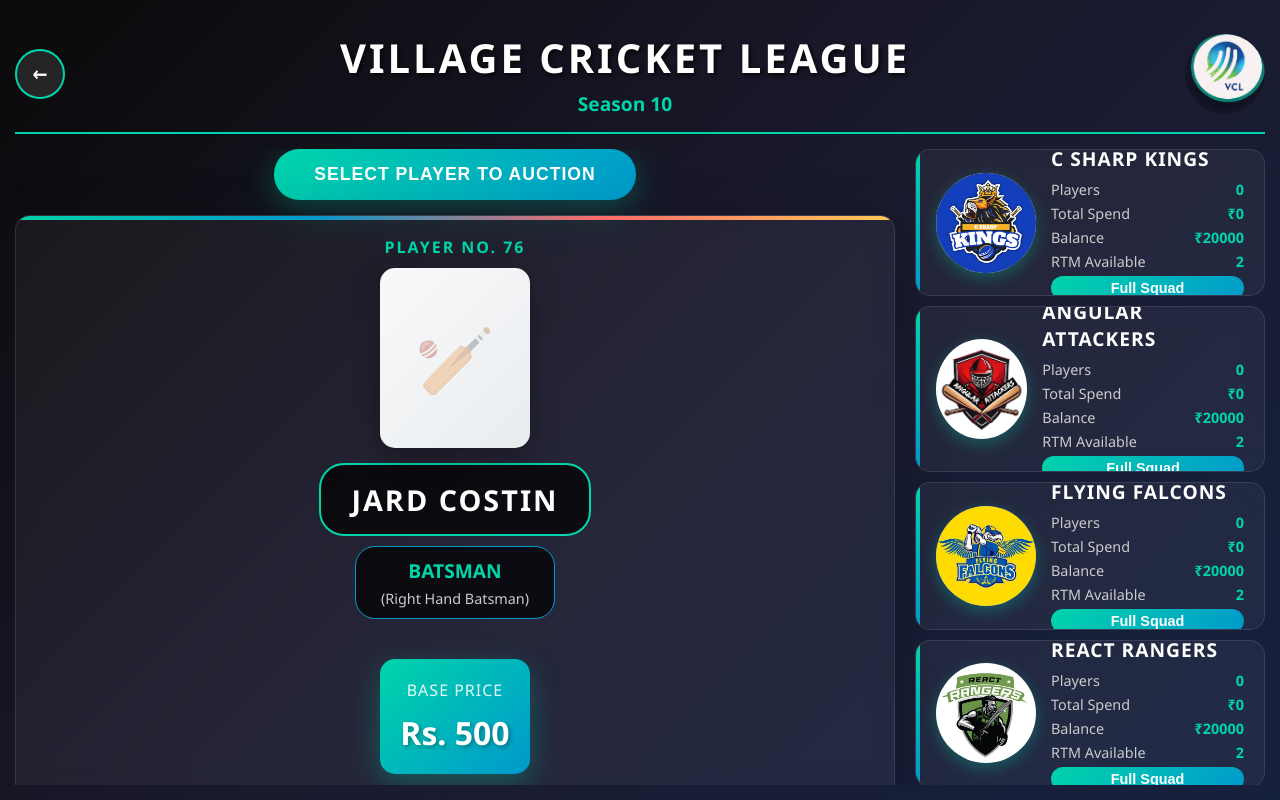
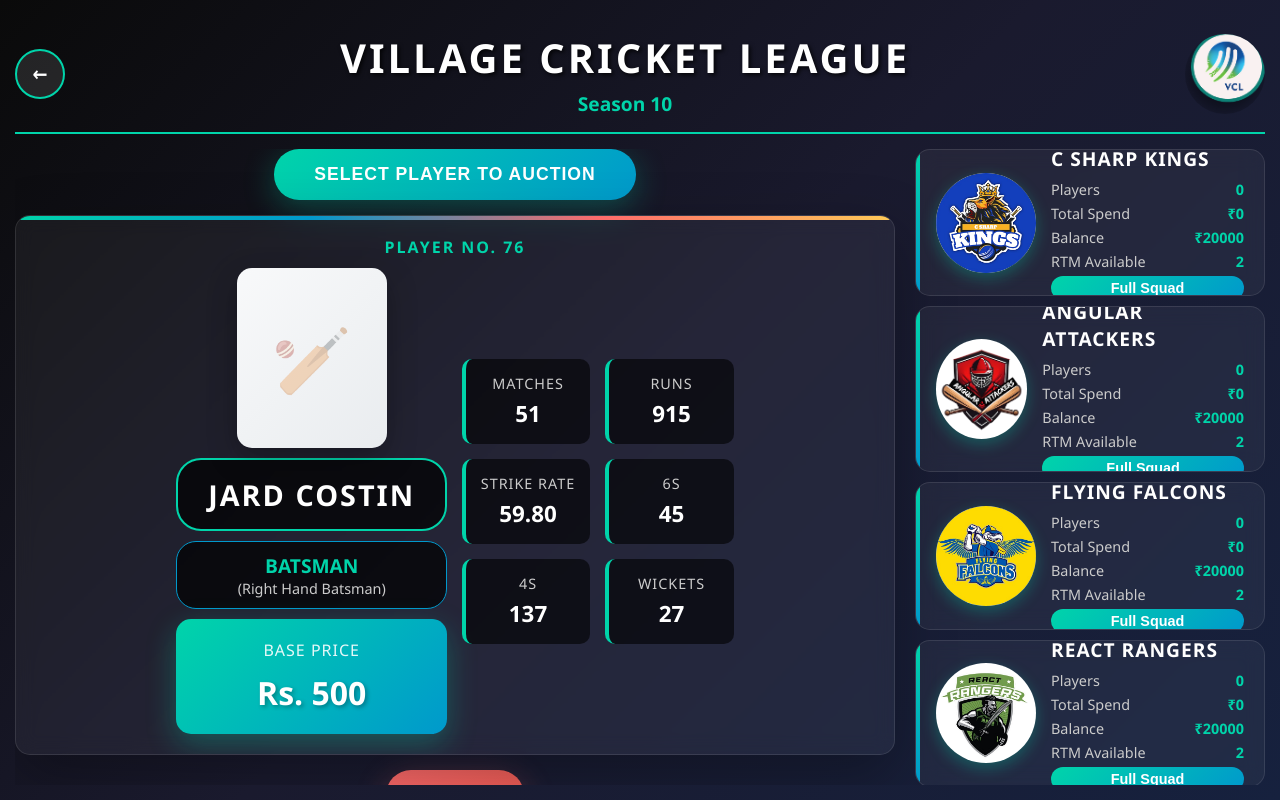
Before and after one commit to saurabh14/cricAuction, a React (Create React App) app: page / in a window 1280 px wide. Both pictures are taken after a click on the button "SELECT PLAYER TO AUCTION". Built offline with nearby package versions, Linux system fonts and the light colour scheme; a web font is replaced by a local one.

Commit message:
added player container

```diff
--- a/src/assets/style/auctionPage.scss
+++ b/src/assets/style/auctionPage.scss
@@ -204,7 +204,7 @@ body {
         height: 180px;
         background: linear-gradient(135deg, #f8f9fa, #e9ecef);
         border-radius: 15px;
-        margin-bottom: 15px;
+        margin:0 auto;
         position: relative;
         overflow: hidden;
         box-shadow: 0 10px 30px rgba(0, 0, 0, 0.3);
@@ -224,7 +224,6 @@ body {
         background: rgba(0, 0, 0, 0.7);
         padding: 15px 30px;
         border-radius: 25px;
-        margin-bottom: 10px;
         border: 2px solid #00d4aa;
 
         .PlayerCard-name {
@@ -241,7 +240,6 @@ body {
         background: rgba(0, 0, 0, 0.7);
         padding: 10px 25px;
         border-radius: 20px;
-        margin-bottom: 20px;
         border: 1px solid #0099cc;
 
         .PlayerCard-role {
@@ -255,7 +253,6 @@ body {
         .PlayerCard-hand {
             font-size: 0.9rem;
             color: #cccccc;
-            margin-top: 5px;
         }
     }
 }
@@ -266,7 +263,6 @@ body {
     grid-template-columns: repeat(2, 1fr);
     gap: 15px;
     width: 100%;
-    margin-top: 20px;
 
     .stat-item {
         background: rgba(0, 0, 0, 0.6);
@@ -296,7 +292,7 @@ body {
     padding: 20px;
     border-radius: 15px;
     text-align: center;
-    margin: 20px 0;
+    margin: 0;
     box-shadow: 0 10px 30px rgba(0, 212, 170, 0.3);
 
     .price-label {
@@ -1022,3 +1018,19 @@ body {
 .unsoldBtn{
     padding: 10px 20px;
 }
+
+.player-wrapper{
+    display: flex;
+    width: 70%;
+    align-items: center;
+    align-content: center;
+    justify-content: space-evenly;
+    .PlayerCard-details-wrapper{
+        display: flex ;
+        flex-direction: column;
+        gap: 10px;
+        align-items: stretch;
+    }
+
+
+}
--- a/src/components/auctionPage/PlayerCard.jsx
+++ b/src/components/auctionPage/PlayerCard.jsx
@@ -4,7 +4,10 @@ function PlayerCard({ player }){
     return(
         <div className="PlayerCard">
             <div className="player-number">PLAYER NO. {player.id}</div>
-            <PlayerInfo player={player} />
+            <div className="player-wrapper">
+                <PlayerInfo player={player} />
+            </div>
+
         </div>
     )
 }
--- a/src/components/auctionPage/PlayerInfo.jsx
+++ b/src/components/auctionPage/PlayerInfo.jsx
@@ -9,6 +9,7 @@ function PlayerInfo({ player }){
 
     return(
         <>
+        <div className="PlayerCard-details-wrapper">
                 <div className="PlayerCard-img"></div>
 
                 <div className="player-name-panel">
@@ -28,7 +29,8 @@ function PlayerInfo({ player }){
                     <div className="price-label">Base Price</div>
                     <div className="price-value">Rs. {player.basePrice}</div>
                 </div>
-
+        </div>
+        <div className="PlayerCard-info-wrapper">
             <div className="PlayerCard-info">
                 <div className="stat-item">
                     <div className="stat-label">Matches</div>
@@ -55,6 +57,9 @@ function PlayerInfo({ player }){
                     <div className="stat-value">{player.wickets}</div>
                 </div>
             </div>
+        </div>
+
+
         </>
     )
 }
```
Lines whose indentation alone changed are shown as unchanged.
